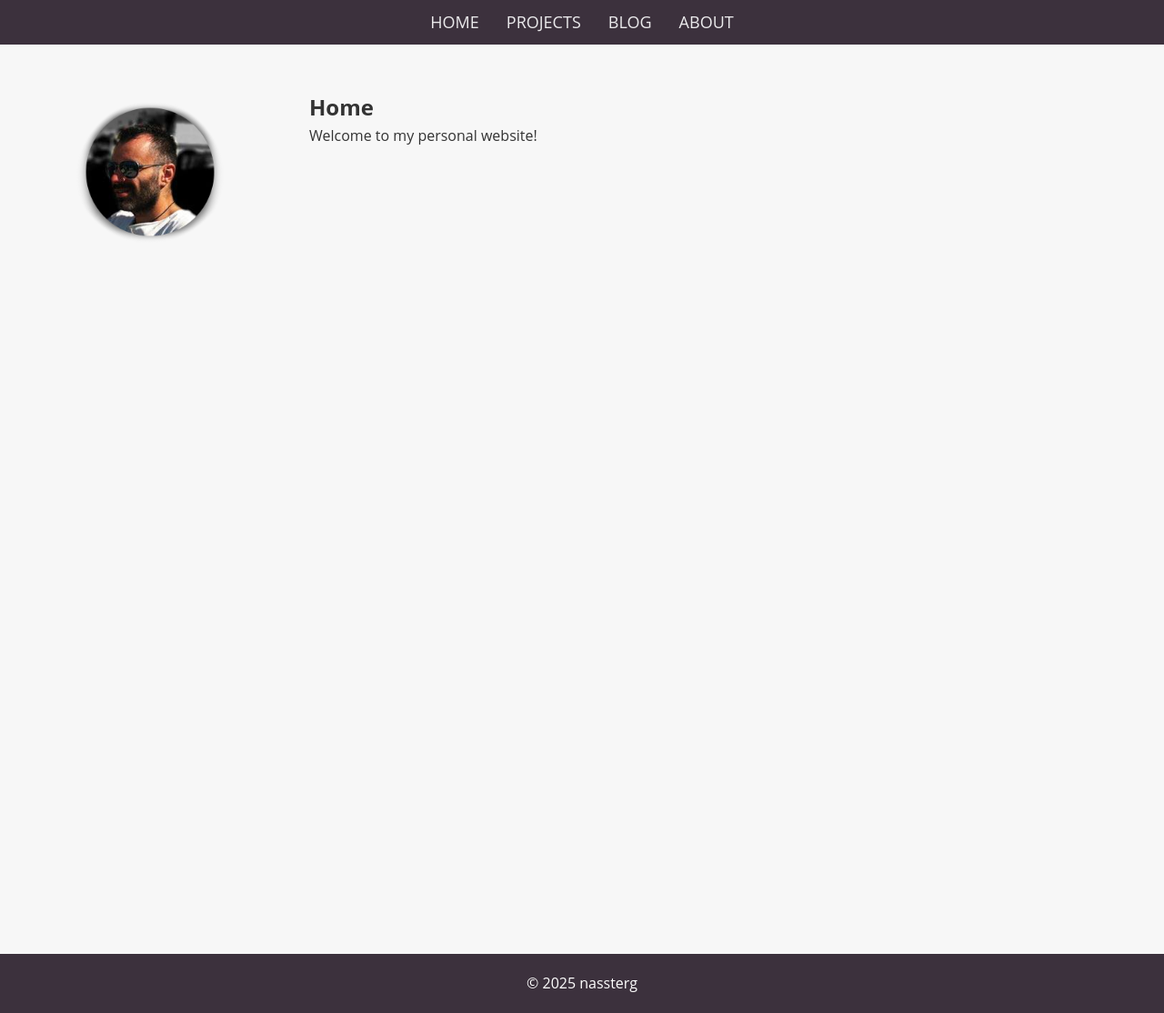
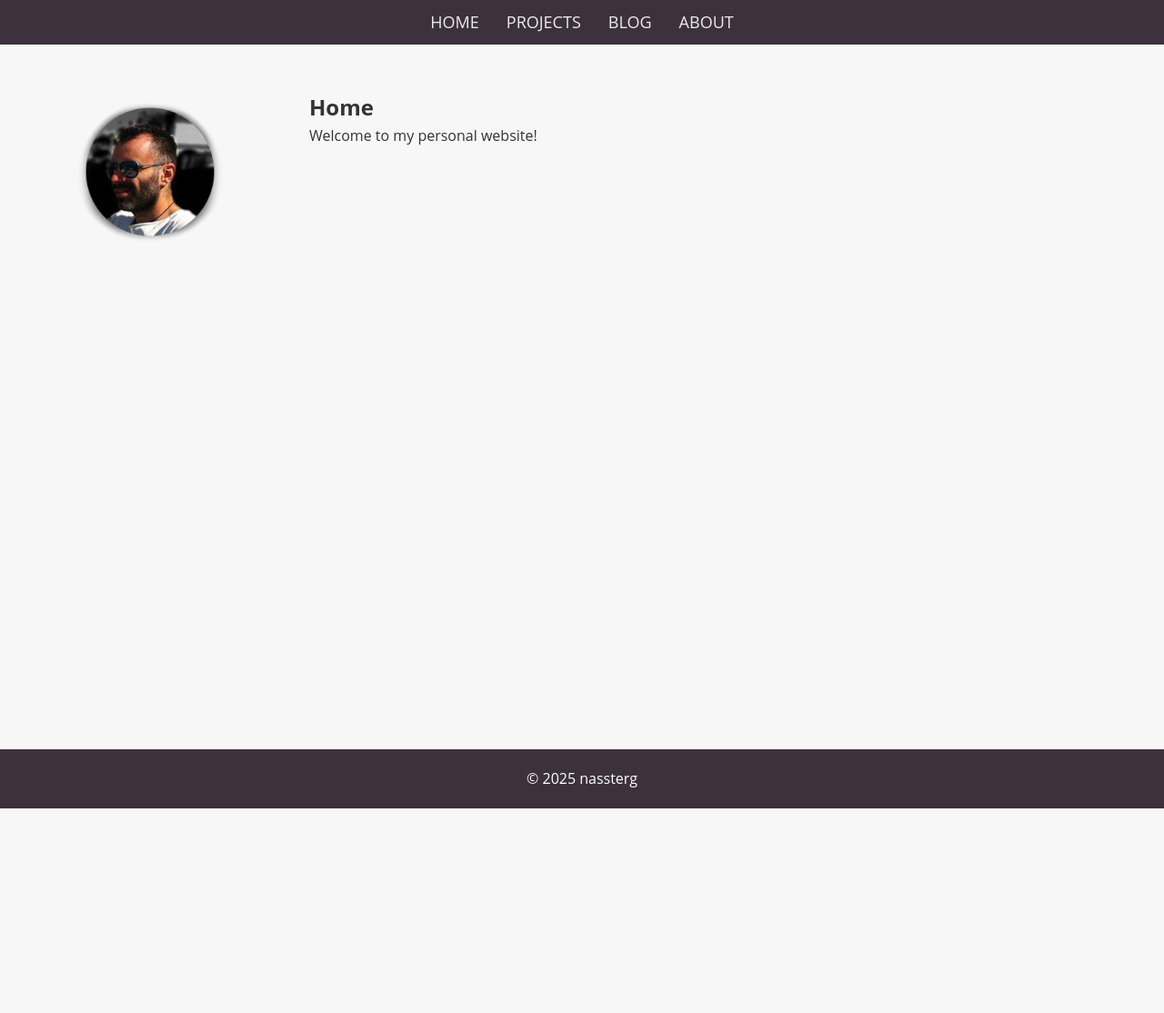
Before and after one commit to nassterg/nassterg.github.io, a Jekyll site: the page built from README.md, in a window 1280 px wide. Shown: the whole page at 91% size. Built offline with Jekyll 4.4.1, drawn with Linux system fonts in a browser that asks for light colours; our own code applies the rules of GitHub Pages for plain Markdown files; after the commit the page ends 900 px from its top, so only the background shows below that.

Commit message:
Update style.css

```diff
--- a/assets/css/style.css
+++ b/assets/css/style.css
@@ -62,7 +62,7 @@ html, body {
 
 /* New Layout using CSS Grid */
 .main-container {
-    height: 100%;
+    height: 75%;
     display: grid;
     grid-template-columns: 250px auto; /* Left column (logo) and right column (content) */
     max-width: 1200px;
```
